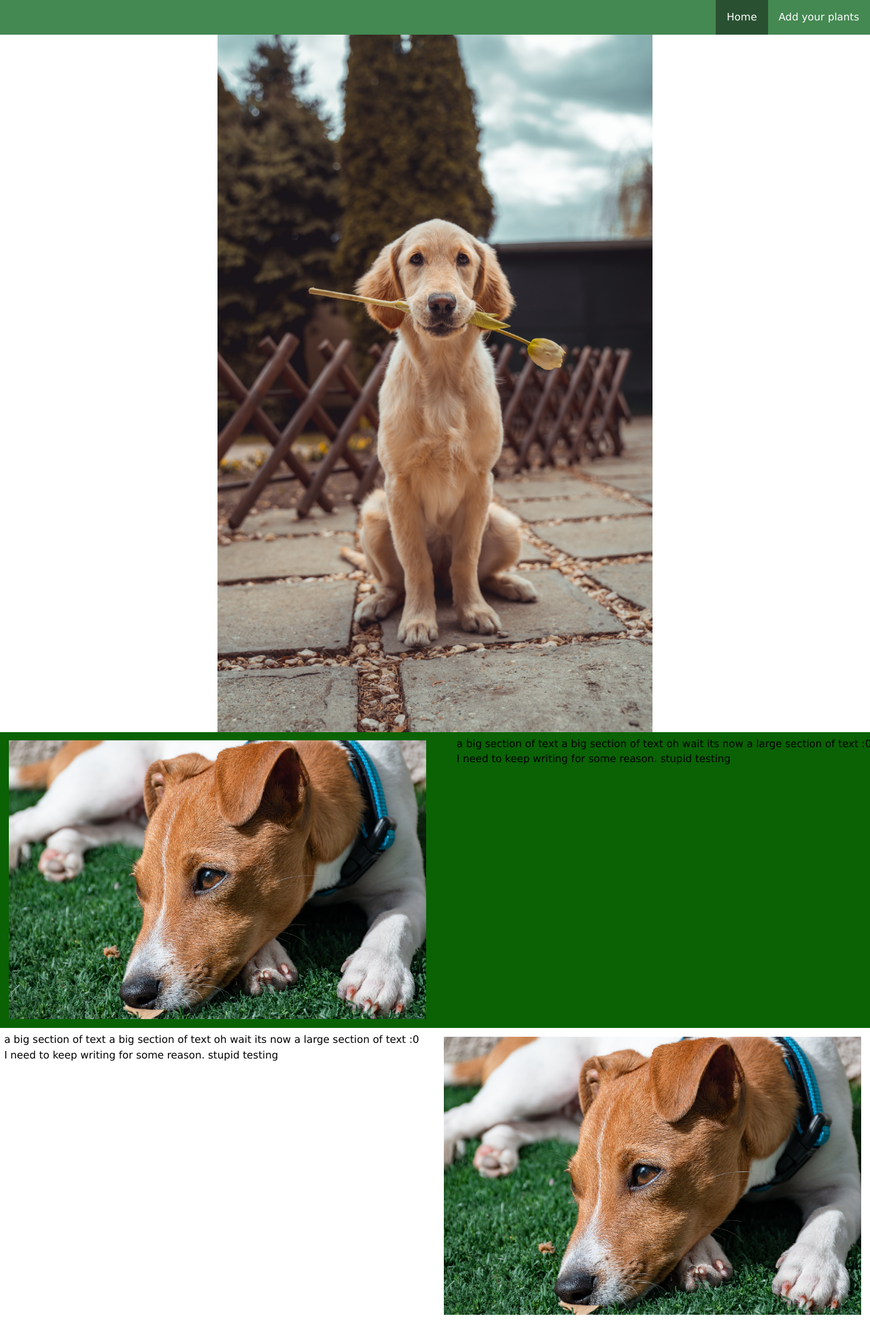
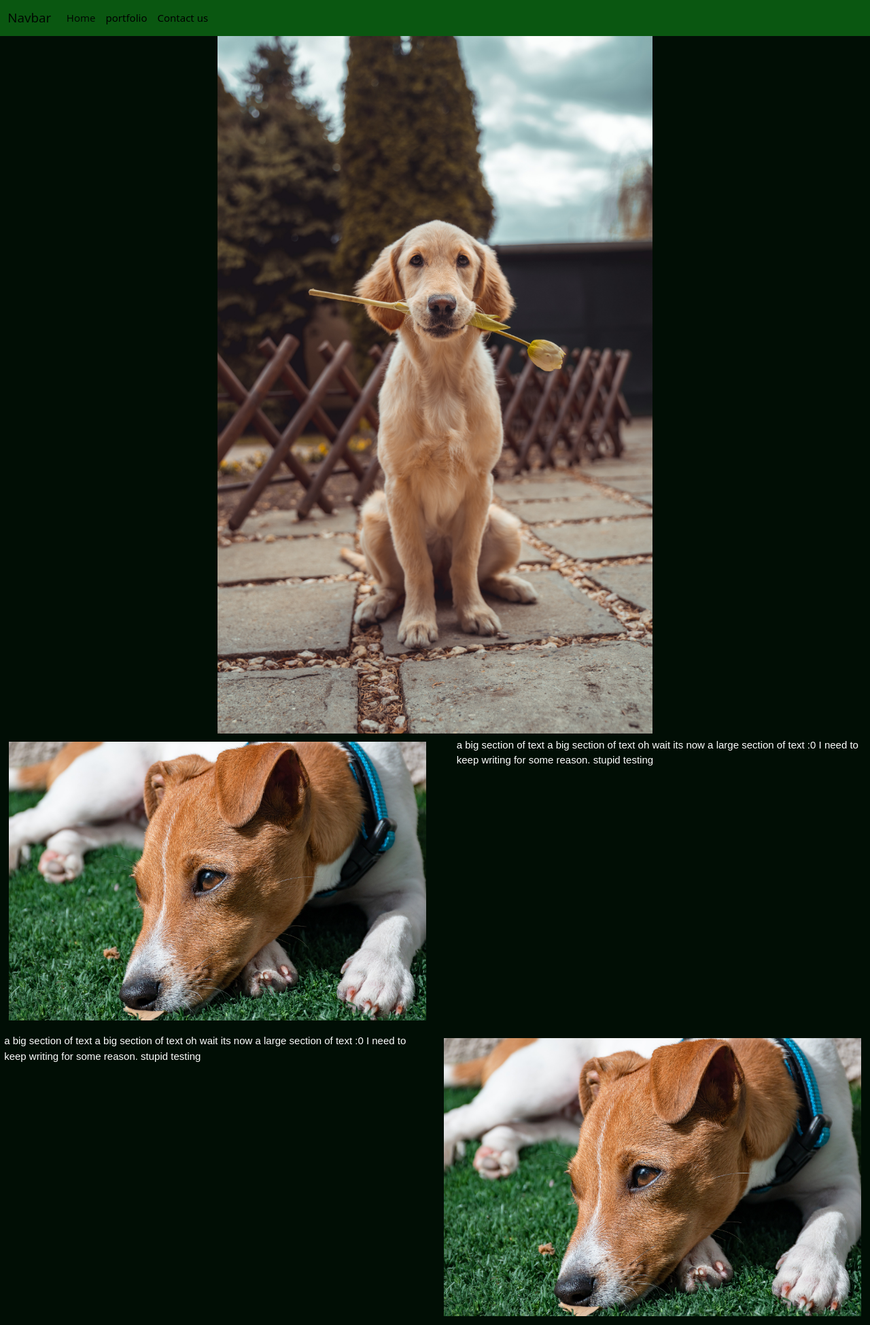
Before and after one commit to wowcivnerd/theplantbox, a Flask app: page / in a window 1280 px wide. Shown: the whole page at 68% size. Run offline with Flask 2, Linux system fonts and the light colour scheme.

Commit message:
epic new changes?

```diff
--- a/plantbox/main.py
+++ b/plantbox/main.py
@@ -1,7 +1,6 @@
 from importlib.abc import TraversableResources
 from flask import Flask, render_template, g, request, redirect, url_for
 import sqlite3
-
 # from matplotlib.pyplot import title
 
 
@@ -28,6 +27,10 @@ def index():
     return render_template("index.html")
 
 
+@app.get("/bootstrap")
+def bootstrap():
+    return render_template("hamburger.html")
+
 
 @app.get("/portfolio")
 def portfolio():
@@ -41,7 +44,7 @@ def portfolio():
     return render_template("user-portfolio.html", feedback=feedback, plant_type_list=plant_type_list)
 
 
-
+# doesnt work now because of lacking title colllumn in SQLite
 @app.get("/page/<slug>")
 def page(slug):
     cursor = get_db().cursor()
--- a/plantbox/static/css/styles.css
+++ b/plantbox/static/css/styles.css
@@ -1,5 +1,7 @@
-nav {
-    background-color: #448852;
+
+body {
+    background-color: #010E05;
+    color: white;
 }
 ul {
     list-style-type: none;
@@ -27,8 +29,24 @@ li a:hover {
 
 }
 .active {
-    background-color: #295131;
+    color: grey;
 }
+
+
+.bg-light {
+    background-color: #0A5711 !important;
+}
+
+
+.nav-link {
+    color: black;
+}
+
+.nav-link:hover {
+    color: white;
+}
+
+
 #plant_display {
     border-collapse: collapse;
     width: 100%;
@@ -58,8 +76,7 @@ footer{
 
 
 .content {
-background-color: rgb(10, 98, 4);
-
+    font-family: sans-serif;
 }
 
 
@@ -67,6 +84,8 @@ background-color: rgb(10, 98, 4);
     width: 48%;
     margin: 1%;
 }
+
+
 .hero-image {
    display: block;
    margin-left: auto;
--- a/plantbox/templates/index.html
+++ b/plantbox/templates/index.html
@@ -22,7 +22,7 @@
 </div>
 
 
-<div class="content2">
+<div class="content">
     <div class="left-split" style="float:right" >
         <img src="/static/images/test-image1.jpg" width="100%%" height="auto" >
     </div>
--- a/plantbox/templates/layout.html
+++ b/plantbox/templates/layout.html
@@ -6,18 +6,32 @@
     <meta name="viewport" content="width=device-width, initial-scale=1.0">
     <title>The Plant Box</title>
     <link rel="stylesheet" href="https://www.w3schools.com/w3css/4/w3.css">
-    <link rel="stylesheet" href="{{url_for('static',filename='css/styles.css')}}">
     <link rel="stylesheet" href="https://cdnjs.cloudflare.com/ajax/libs/font-awesome/4.7.0/css/font-awesome.min.css">
     <link rel="icon" type="image/x-icon" href="/static/images/favicon.png">
+    <link href="https://cdn.jsdelivr.net/npm/bootstrap@5.2.0-beta1/dist/css/bootstrap.min.css" rel="stylesheet" integrity="sha384-0evHe/X+R7YkIZDRvuzKMRqM+OrBnVFBL6DOitfPri4tjfHxaWutUpFmBp4vmVor" crossorigin="anonymous">
+    <script src="https://cdn.jsdelivr.net/npm/bootstrap@5.2.0-beta1/dist/js/bootstrap.bundle.min.js" integrity="sha384-pprn3073KE6tl6bjs2QrFaJGz5/SUsLqktiwsUTF55Jfv3qYSDhgCecCxMW52nD2" crossorigin="anonymous"></script>
+    <link rel="stylesheet" href="{{url_for('static',filename='css/styles.css')}}">
 </head>
 <body>
-    <nav>
-      <ul>
-          <li><a href="/portfolio" >Add your plants</a></li>
-          <li><a href="/" class="active">Home</a></li>
+    <!-- Hamburger menu in NavBar links  https://codepen.io/alvarotrigo/pen/MWEJEWG?editors=1100
+    https://alvarotrigo.com/blog/hamburger-menu-css/
 
-      </ul>
-    </nav>
+-->
+<nav class="navbar navbar-expand-lg bg-light">
+    <div class="container-fluid">
+      <a class="navbar-brand" href="#">Navbar</a>
+      <button class="navbar-toggler" type="button" data-bs-toggle="collapse" data-bs-target="#navbarNavAltMarkup" aria-controls="navbarNavAltMarkup" aria-expanded="false" aria-label="Toggle navigation">
+        <span class="navbar-toggler-icon"></span>
+      </button>
+      <div class="collapse navbar-collapse" id="navbarNavAltMarkup">
+        <div class="navbar-nav">
+          <a class="nav-link active" aria-current="page" href="/">Home</a>
+          <a class="nav-link" href="/portfolio">portfolio</a>
+          <a class="nav-link" href="#">Contact us</a>
+        </div>
+      </div>
+    </div>
+  </nav>
     <div id="main">
         <!-- The block for the main content starts here- nothing in it! -->
         {% block content %}
```
Also changed, not shown: plantbox/templates/hamburger.html (added, +30 -0 lines), plantbox/static/images/plantbox-01.png (added), plantbox/static/images/plantbox-02.png (added).
